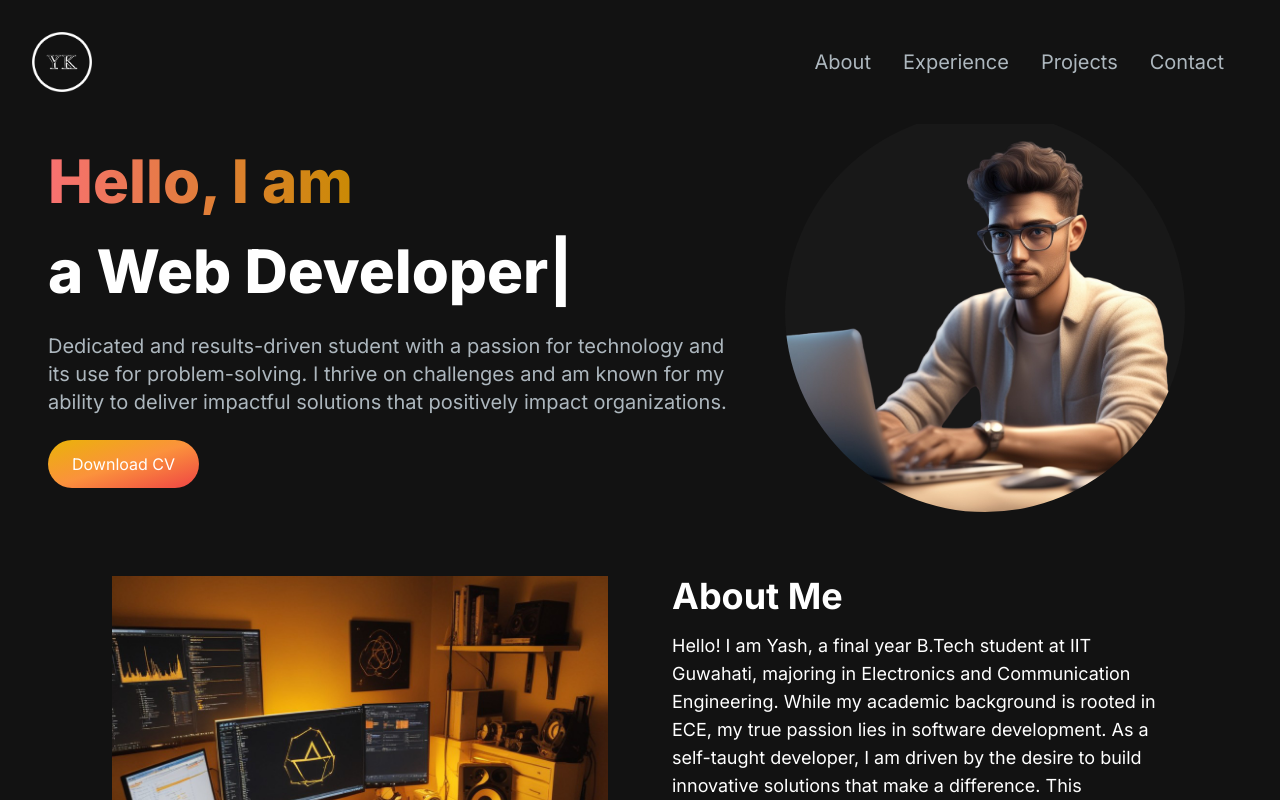
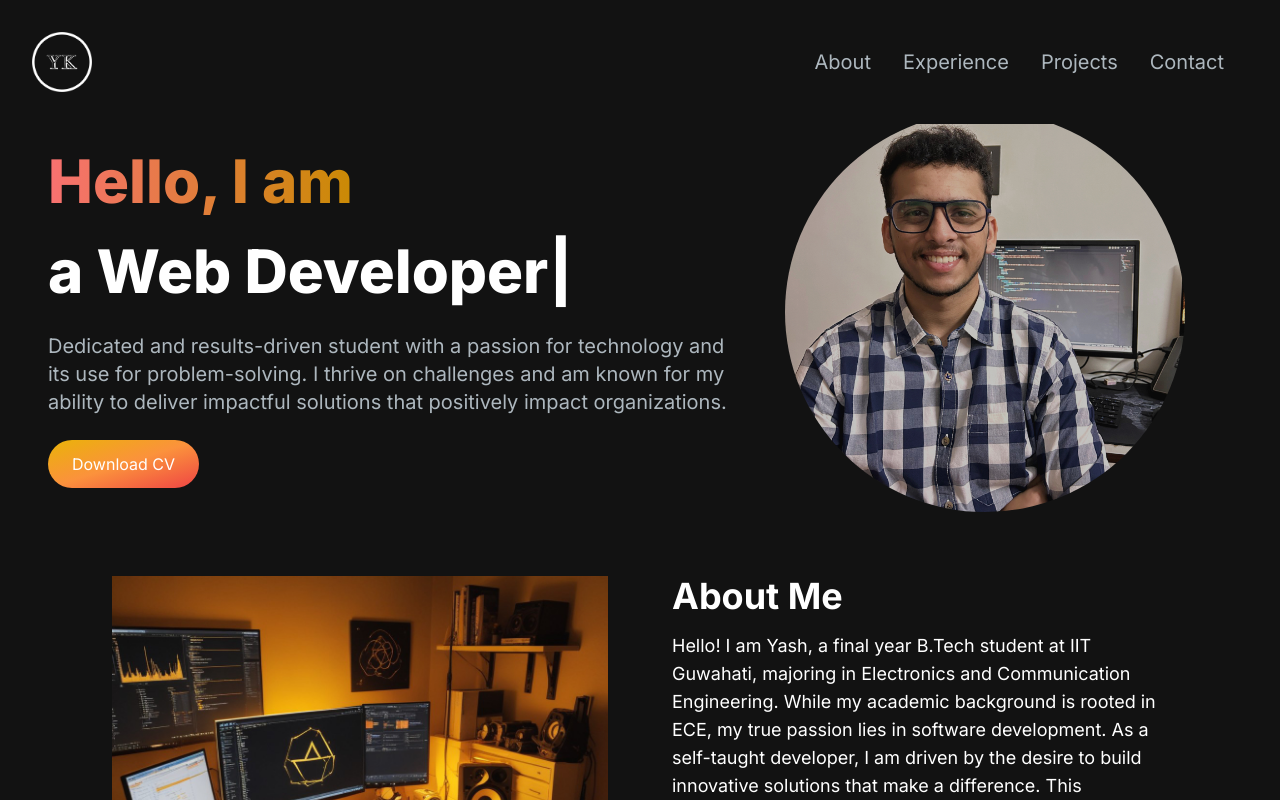
Before and after one commit to yashhkataria/personal-website, a Next.js app: page / in a window 1280 px wide. Shown: the top 800 px of the page. Built offline with nearby package versions, Linux system fonts and the light colour scheme.

Commit message:
image updated

```diff
--- a/app/components/HeroSection.jsx
+++ b/app/components/HeroSection.jsx
@@ -53,7 +53,7 @@ const HeroSection = () => {
             <div className="col-span-5 place-self-center mt-8 lg:mt-0">
                 <div className="rounded-full bg-[#181818] w-[300px] h-[300px] lg:w-[400px] lg:h-[400px]">
                     <Image
-                        src='/images/hero-image.png'
+                        src='/images/hero-img-cropped.jpg'
                         alt='Hero Image'
                         className='rounded-full'
                         width={400}
```
Also changed, not shown: public/images/hero-img-cropped.jpg (added).
